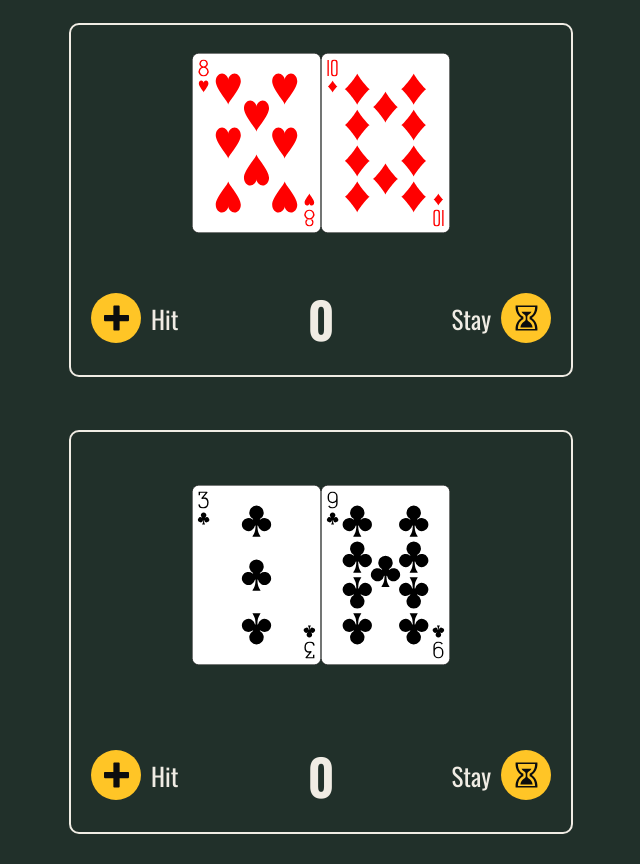
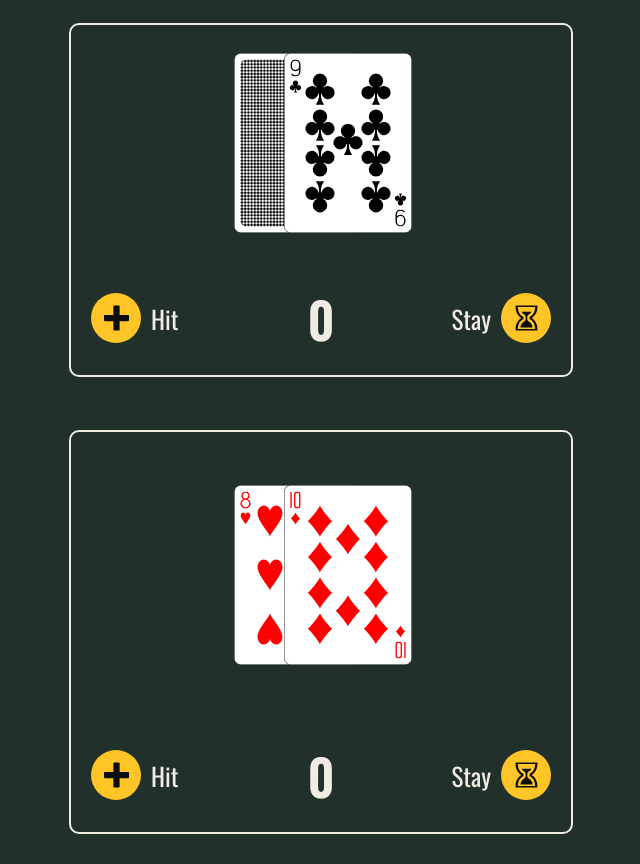
Before and after one commit to jef1993/Blackjack, a website: page index.html in a window 1280 px wide. Both pictures are taken after a click on the element "START". Shown: the whole page, without its empty margins (319-959 px from the left). Drawn offline with nearby package versions, Linux system fonts and the light colour scheme.

Commit message:
give cards on game start

```diff
--- a/app.js
+++ b/app.js
@@ -8,10 +8,9 @@ const board = document.querySelector(".board");
 const playerArea = document.querySelector(".player");
 const dealerArea = document.querySelector(".dealer");
 const playerBox = document.querySelectorAll(".player__box");
-const btn = document.querySelectorAll(".btn");
-const hit = document.querySelectorAll(".hit");
-const stay = document.querySelectorAll(".stay");
-const cardsClass = document.querySelectorAll(".cards");
+// const btn = document.querySelectorAll(".btn");
+// const stay = document.querySelectorAll(".stay");
+// const cardsArea = document.querySelectorAll(".cards");
 
 const cards = [];
 const rank = ["J", "Q", "K", "A"];
@@ -96,7 +95,7 @@ settingsStart.addEventListener("click", function () {
   players = [...Array(playerCount)].map(
     (el, i) => new Player(`Player${i + 1}`)
   );
-  players.unshift(new Player("dealer"));
+  players.push(new Player("dealer"));
   // dealer = new Player();
 
   overlay.classList.toggle("hidden");
@@ -108,16 +107,29 @@ settingsStart.addEventListener("click", function () {
   players.forEach((el) => addCards(el.cards, 2));
 
   // Update HTML to show players and dealer's cards
-  for (let i = 1; i >= 0; i--) {
+
+  const cardHTML = function (front, flipped = false) {
+    return `
+    <div class="card">
+      <img src="cards/${front}.svg" alt="" class="card__front ${
+      flipped ? "face-down" : ""
+    }" />
+      <img src="cards/back.svg" alt="" class="card__back ${
+        flipped ? "face-up" : ""
+      }" />
+    </div>`;
+  };
+
+  for (let i = 0; i < 2; i++) {
     dealerArea.children[0].children[0].insertAdjacentHTML(
-      "afterbegin",
-      `<img src="cards/${players[0].cards[i]}.svg" alt="" class="card" />`
+      "beforeend",
+      cardHTML(players[players.length - 1].cards[i], i === 0 ? true : false)
     );
 
     for (let j = 0; j < players.length - 1; j++) {
       playerArea.children[j].children[0].insertAdjacentHTML(
-        "afterbegin",
-        `<img src="cards/${players[j + 1].cards[i]}.svg" alt="" class="card" />`
+        "beforeend",
+        cardHTML(players[j].cards[i])
       );
     }
   }
@@ -127,13 +139,11 @@ settingsStart.addEventListener("click", function () {
 
   currentPlayer = players[1];
 
+  const hit = document.querySelectorAll(".hit");
+
   hit.forEach((el) =>
     el.addEventListener("click", function () {
-      // currentPlayer.point;
+      console.log("hit");
     })
   );
 });
-
-// deck = randomizeCard();
-
-console.log(playerArea);
--- a/sass/_board.scss
+++ b/sass/_board.scss
@@ -4,10 +4,6 @@
   background-color: $--color-background;
   display: flex;
   flex-direction: column;
-}
-
-.card {
-  height: 18rem;
 }
 
 .box {
@@ -21,8 +17,32 @@
   justify-content: center;
   align-items: center;
 }
+.card {
+  height: 18rem;
+  width: 5rem;
+  position: relative;
 
-.card {
+  & * {
+    height: inherit;
+    position: absolute;
+    margin-left: -3.75rem;
+
+    backface-visibility: hidden;
+  }
+
+  &__front {
+  }
+
+  &__back {
+    transform: rotateY(180deg);
+  }
+}
+
+.face-down {
+  transform: rotateY(180deg);
+}
+.face-up {
+  transform: rotateY(0deg);
 }
 
 .controls {
```
Also changed, not shown: css/style.css, 1 other file.
